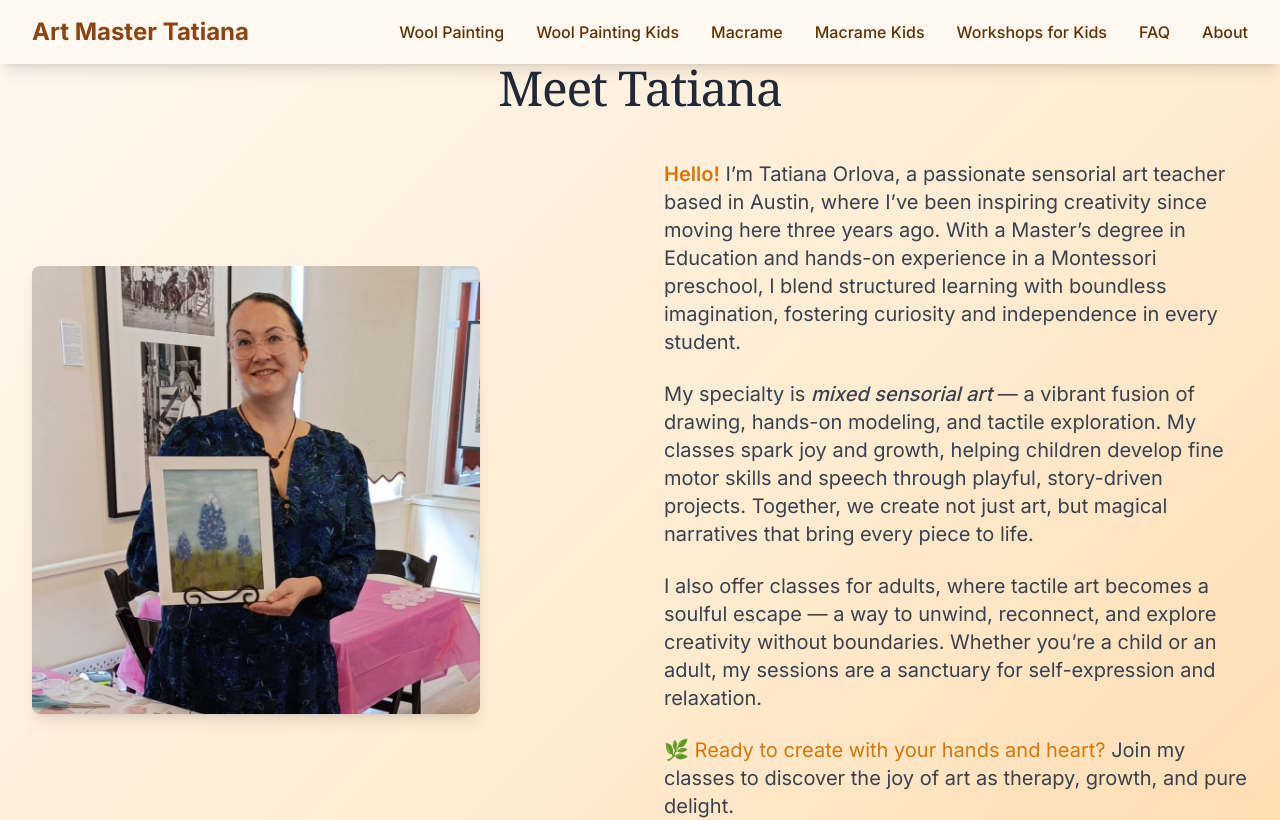
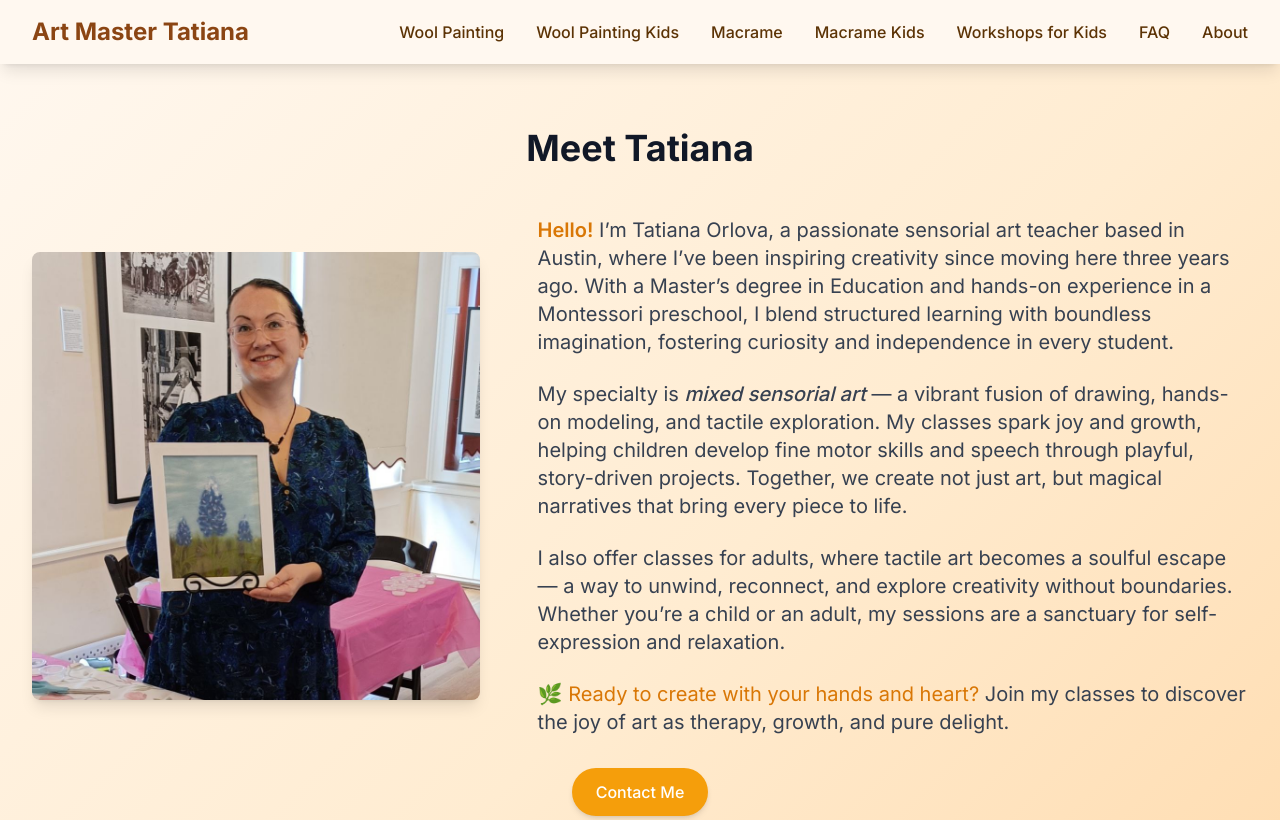
Before and after one commit to tatiana-act/art-master, a Next.js app: page /about in a window 1280 px wide. Shown: the top 820 px of the page. Built offline with nearby package versions, Linux system fonts and the light colour scheme.

Commit message:
Fix about page header

```diff
--- a/components/About.tsx
+++ b/components/About.tsx
@@ -2,15 +2,18 @@ import Image from "next/image";
 
 const About = () => {
     return (
-        //{<section className="py-16 bg-gradient-to-b from-gray-50 to-white">}
+        <div className="py-16">
             <div className="max-w-7xl mx-auto px-4 sm:px-6 lg:px-8">
+                <div className="text-center mb-12">
+                    <h1 className="text-4xl font-bold text-gray-900 mb-6">Meet Tatiana</h1>
+                </div>
                 <div className="mb-16">
                     <h1 className="text-4xl md:text-5xl font-serif text-center text-gray-800 mb-12 tracking-tight">
-                        Meet Tatiana
+
                     </h1>
-                    <div className="grid md:grid-cols-2 gap-8 lg:gap-12 items-center">
+                    <div className="grid md:grid-cols-5 gap-8 lg:gap-12 items-center">
                         {/* Image Section */}
-                        <div className="relative aspect-square max-w-md mx-auto md:mx-0">
+                        <div className="md:col-span-2 relative aspect-square max-w-md mx-auto md:mx-0">
                             <Image
                                 src="/images/bio-me.jpg"
                                 alt="Tatiana Orlova, Sensorial Art Teacher"
@@ -20,7 +23,7 @@ const About = () => {
                             />
                         </div>
                         {/* Text Section */}
-                        <div className="space-y-6 text-gray-700">
+                        <div className="md:col-span-3 space-y-6 text-gray-700">
                             <p className="text-lg md:text-xl leading-relaxed">
                                 <span className="font-semibold text-amber-600">Hello!</span> I’m Tatiana Orlova, a passionate sensorial art teacher based in Austin, where I’ve been inspiring creativity since moving here three years ago. With a Master’s degree in Education and hands-on experience in a Montessori preschool, I blend structured learning with boundless imagination, fostering curiosity and independence in every student.
                             </p>
@@ -47,7 +50,7 @@ const About = () => {
 
                 </div>
             </div>
-        //{</section>}
+        </div>
     );
 };
 
```
